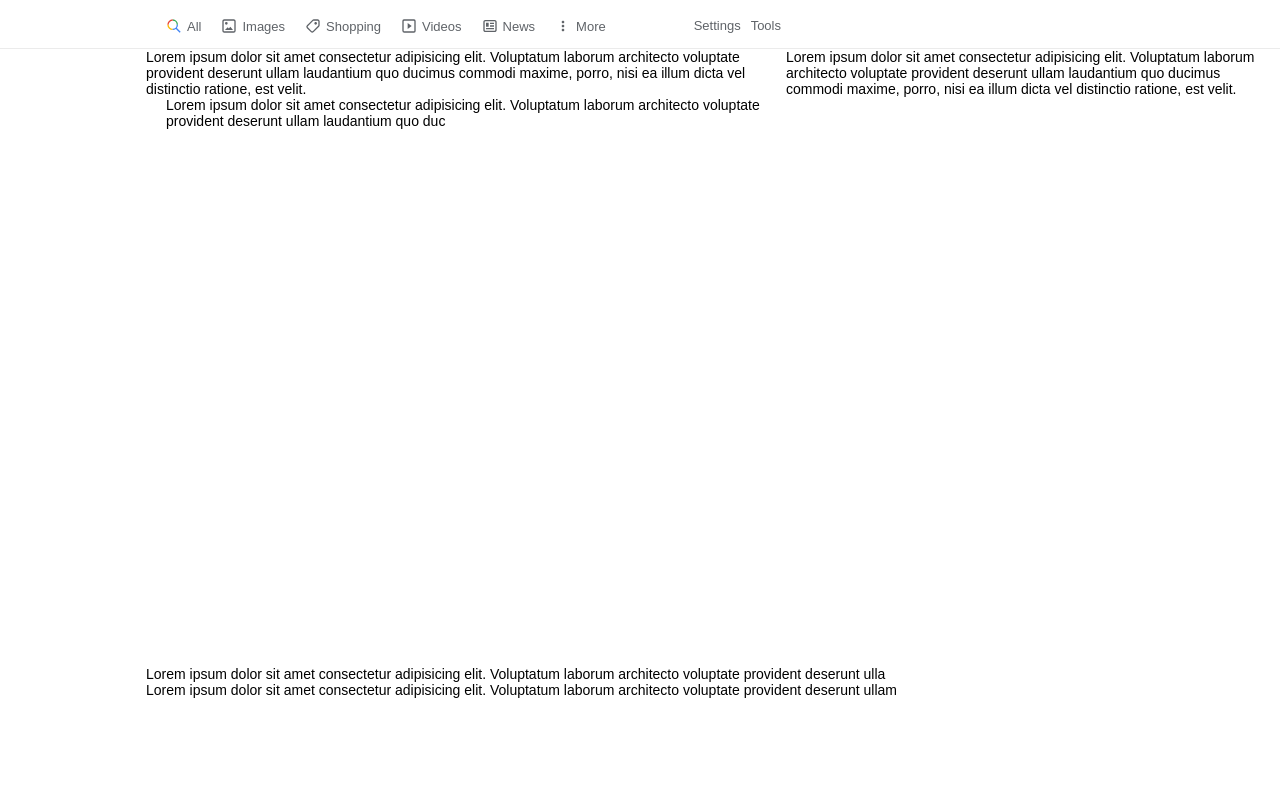
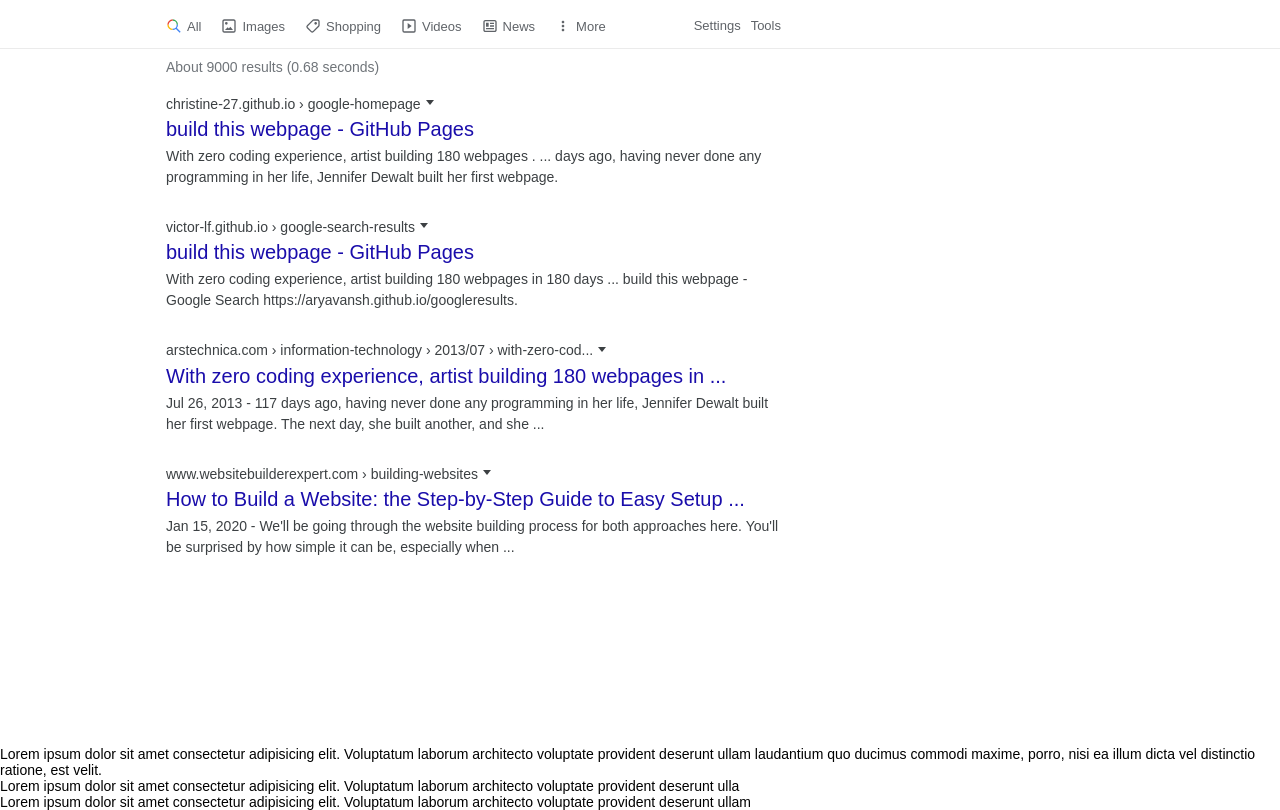
Before and after one commit to pampush/google-search, a plain HTML site: page index.html in a window 1280 px wide. Shown: the part 74-884 px from the top of the page. Before the commit the page ends 820 px from the top, so only its background shows below. Drawn offline with Linux system fonts and the light colour scheme.

Commit message:
add search item html code

```diff
--- a/index.html
+++ b/index.html
@@ -106,32 +106,76 @@
           </div>
         </div>
       </div>
-
-
     </nav>
 
 
+    <div class="main-search">
+      <div class="main-search__info main-wrapper">
+        About 9000 results (0.68 seconds)
+      </div>
 
-    <div class="main-search">
-      Lorem ipsum dolor sit amet consectetur adipisicing elit. Voluptatum laborum architecto voluptate provident
-      deserunt ullam laudantium quo ducimus commodi maxime, porro, nisi ea illum dicta vel distinctio ratione, est velit.
       <div class="main-wrapper">
-          <div class="main-search__video">
-            Lorem ipsum dolor sit amet consectetur adipisicing elit. Voluptatum laborum architecto voluptate provident
-      deserunt ullam laudantium quo duc
-          </div>
+        <div class="main-search__item">
+          <a href="#">
+            <div class="main-search__link">
+              <span>christine-27.github.io › google-homepage</span>
+            </div>
+            <br>
+            <div class="main-search__header">
+              build this webpage - GitHub Pages
+            </div>
+          </a>
+            <div class="main-search__content">
+              With zero coding experience, artist building 180 webpages . ... days ago, having never done any programming in her life, Jennifer Dewalt built her first webpage.
+            </div>
+        </div>
 
-          <div class="main-search__area">
+        <div class="main-search__item">
+          <a href="#">
             <div class="main-search__link">
+              <span>victor-lf.github.io › google-search-results</span>
+            </div>
+            <br>
+            <div class="main-search__header">
+              build this webpage - GitHub Pages
+            </div>
+          </a>
+            <div class="main-search__content">
+              With zero coding experience, artist building 180 webpages in 180 days ... build this webpage - Google Search https://aryavansh.github.io/googleresults.
+            </div>
+        </div>
 
+        <div class="main-search__item">
+          <a href="#">
+            <div class="main-search__link">
+              <span>arstechnica.com › information-technology › 2013/07 › with-zero-cod...</span>
             </div>
+            <br>
             <div class="main-search__header">
+              With zero coding experience, artist building 180 webpages in ...
+            </div>
+          </a>
+            <div class="main-search__content">
+              Jul 26, 2013 - 117 days ago, having never done any programming in her life, Jennifer Dewalt built her first webpage. The next day, she built another, and she ...
+            </div>
+        </div>
 
+        <div class="main-search__item">
+          <a href="#">
+            <div class="main-search__link">
+              <span>www.websitebuilderexpert.com › building-websites</span>
             </div>
+            <br>
+            <div class="main-search__header">
+              How to Build a Website: the Step-by-Step Guide to Easy Setup ...
+            </div>
+          </a>
             <div class="main-search__content">
+              Jan 15, 2020 - We'll be going through the website building process for both approaches here. You'll be surprised by how simple it can be, especially when ...
+            </div>
+        </div>
 
-            </div>
-          </div>
+      </div>
 
 
         <div class="main-search__related">
--- a/static/css/styles.css
+++ b/static/css/styles.css
@@ -169,8 +169,56 @@ nav {
   background-color: rgba(255, 255, 255, 0.8);
 }
 
+.main-search__info {
+  margin: 10px 0px 20px 0px;
+  color: #70757a;
+}
+
 .main-wrapper {
   padding-left: 20px;
+}
+
+.main-search__item {
+  margin-bottom: 30px;
+}
+
+.main-search__link {
+  display: inline-block;
+  padding-bottom: 5px;
+  color: #3C4043;
+  line-height: 1.3;
+}
+
+.main-search__link > span::after {
+  display: inline-block;
+  content: " ";
+  border-color: #3C4043 transparent;
+  border-style: solid;
+  border-width: 5px 4px 0 4px;
+  width: 5px;
+  height: 5px;
+
+  margin-left: 5px;
+  vertical-align: middle;
+  margin-top: -5px;
+}
+
+.main-search__header {
+  display: inline-block;
+  font-size: 20px;
+  color: #1a0dab;
+}
+
+.main-search__area > a:hover .main-search__header {
+  margin-bottom: -2px;
+  border-bottom: 2px solid #1a0dab;
+
+}
+
+.main-search__content {
+  color: #3C4043;
+  line-height: 1.5;
+  margin-top: 5px;
 }
 
 aside {
```
